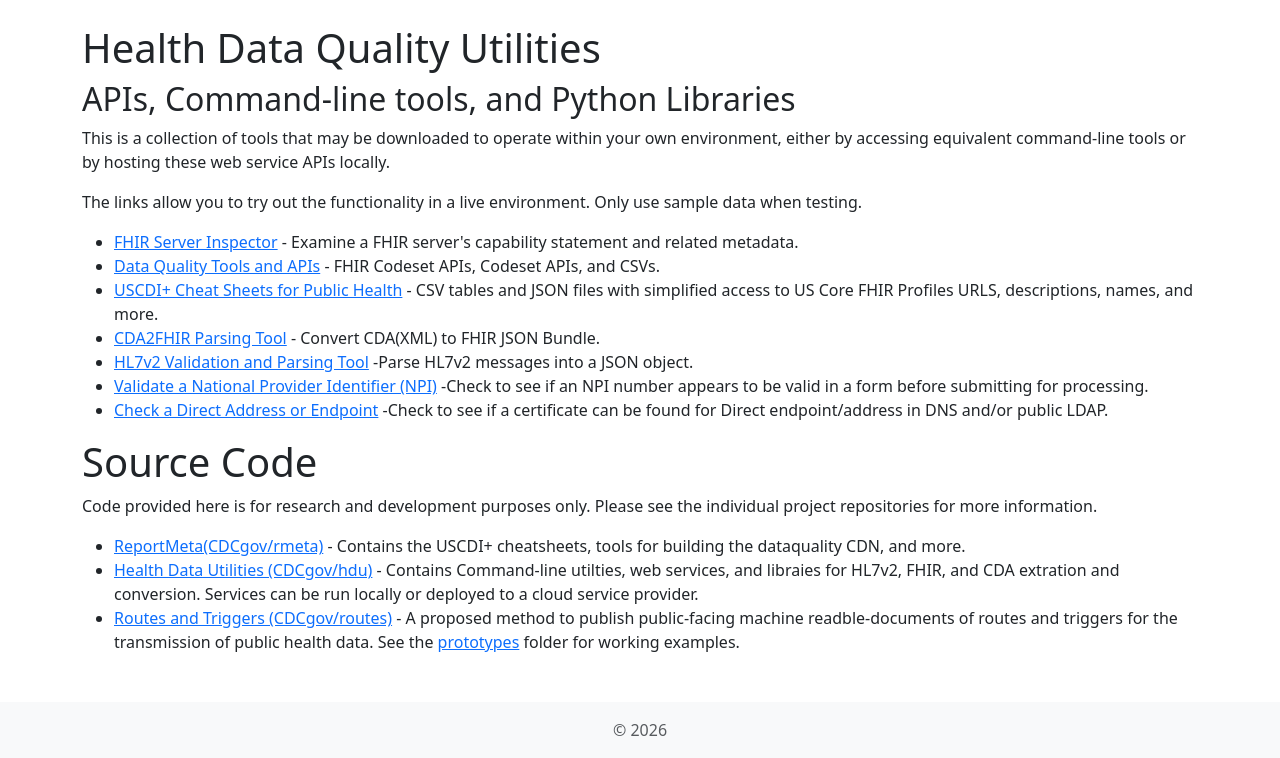
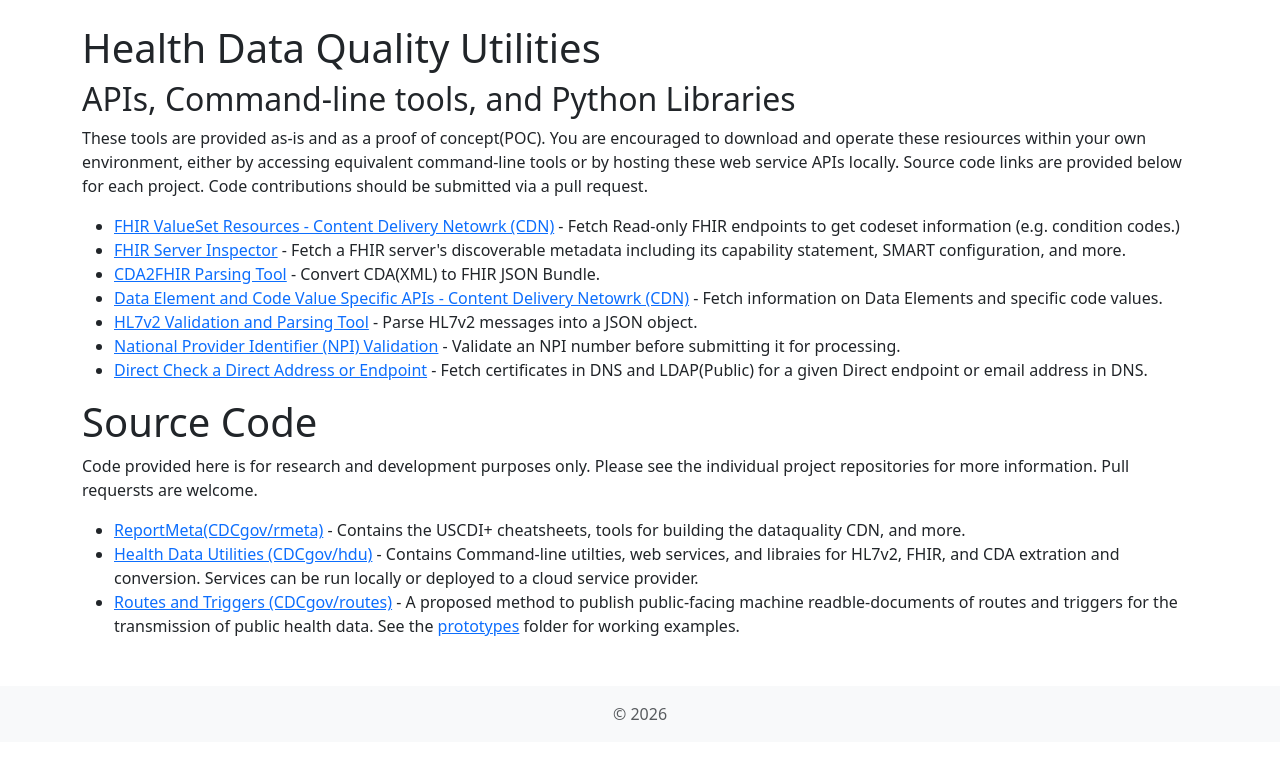
Before and after one commit to CDCgov/hdu, a Django app: page / in a window 1280 px wide. Shown: the part 56-814 px from the top of the page. After the commit the page ends 776 px from the top, so only its background shows below. Run offline with Django 5.2, Linux system fonts and the light colour scheme.

Commit message:
Added ValueSetFHIR Index to list of tools

```diff
--- a/apps/home/templates/home/index.html
+++ b/apps/home/templates/home/index.html
@@ -1,28 +1,30 @@
 {% extends "home/base.html" %}
 {% load i18n %}
 
-{% block title %}Health Data Quality APIs, Tools, and Librarie - Home{% endblock %}
+{% block title %}Health Data Quality APIs, Tools, and Libraries - Home{% endblock %}
 {% block content %}
     <h1>Health Data Quality Utilities</h1>
-    <h2> APIs, Command-line tools, and Python Libraries </h2>
-    <p>This is a collection of tools that may be downloaded to operate within your own environment, either by accessing
-        equivalent command-line tools or by hosting these web service APIs locally.</p>
-    <p>The links allow you to try out the functionality in a live environment. Only use sample data when testing.</p>
+    <h2>APIs, Command-line tools, and Python Libraries </h2>
+    <p>These tools are provided as-is and as a proof of concept(POC).
+    You are encouraged to download and operate these resiources within your own environment, either by accessing
+        equivalent command-line tools or by hosting these web service APIs locally. Source code links are provided
+        below for each project. Code contributions should be submitted via a pull request.</p>
     <ul>
-        <li><a href="{% url 'fhirec:index' %}">FHIR Server Inspector</a> - Examine a FHIR server's capability statement and related metadata.</li>
-        <li><a href="https://dataquality.cdcmeta.com">Data Quality Tools and APIs</a> - FHIR Codeset APIs, Codeset APIs, and CSVs.</li>
-        <li><a href="https://cdcmeta.com">USCDI+ Cheat Sheets for Public Health</a> - CSV tables and JSON files with simplified access to US Core FHIR Profiles URLS, descriptions, names, and more.</li>
+        <li><a href="https://dataquality.cdcmeta.com/fhir/index.html">FHIR ValueSet Resources - Content Delivery Netowrk (CDN)</a> - Fetch Read-only FHIR endpoints to get codeset information
+            (e.g. condition codes.)</li>
+        <li><a href="{% url 'fhirec:index' %}">FHIR Server Inspector</a> - Fetch a FHIR server's discoverable metadata including its capability statement, SMART configuration, and more.</li>
         <li><a href="{% url 'cda2fhir:index' %}">CDA2FHIR Parsing Tool</a> - Convert CDA(XML) to FHIR JSON Bundle.</li>
-        <li><a href="{% url 'labcheck:index' %}">HL7v2 Validation and Parsing Tool</a> -Parse HL7v2 messages into a JSON object.</li>
-        <li><a href="{% url 'vnpi:index' %}">Validate a National Provider Identifier (NPI)</a> -Check to see if an NPI number appears to be valid in a form before submitting for processing.</li>
-        <li><a href="{% url 'directcheck:index' %}">Check a Direct Address or Endpoint</a> -Check to see if a certificate can be found for Direct endpoint/address in DNS and/or public LDAP.</li>
+        <li><a href="https://dataquality.cdcmeta.com">Data Element and Code Value Specific APIs - Content Delivery Netowrk (CDN)</a> - Fetch information on Data Elements and specific code values.</li>
+        <li><a href="{% url 'labcheck:index' %}">HL7v2 Validation and Parsing Tool</a> - Parse HL7v2 messages into a JSON object.</li>
+        <li><a href="{% url 'vnpi:index' %}">National Provider Identifier (NPI) Validation</a> - Validate an NPI number before submitting it for processing.</li>
+        <li><a href="{% url 'directcheck:index' %}">Direct Check a Direct Address or Endpoint</a> - Fetch certificates in DNS and LDAP(Public) for a given Direct endpoint or email address in DNS.</li>
     </ul>
 
 
 
     <h1>Source Code</h1>
     <p>
-      Code provided here is for research and development purposes only.  Please see the individual project repositories for more information.
+      Code provided here is for research and development purposes only.  Please see the individual project repositories for more information. Pull requersts are welcome.
     </p>
     <ul>
         <li><a href="https://github.com/CDCgov/rmeta/">ReportMeta(CDCgov/rmeta)</a> - Contains the USCDI+ cheatsheets, tools for building the dataquality CDN, and more.</li>
```
